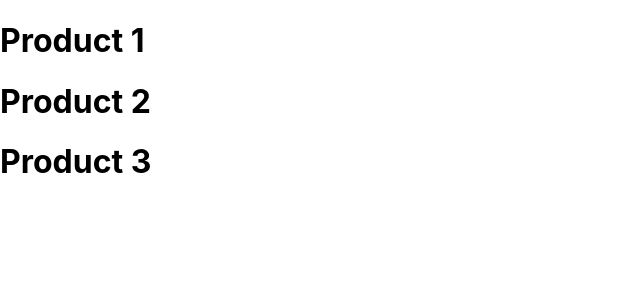
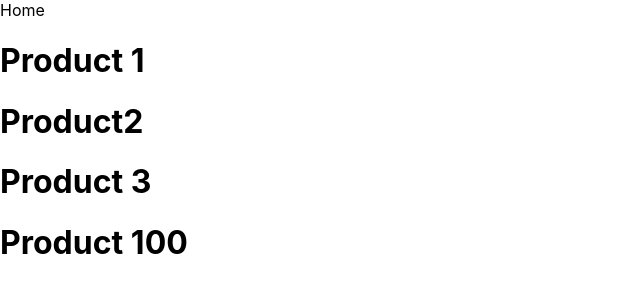
Before and after one commit to KGaurav-8102/Next-Js, a Next.js app in the folder hello-world/: page /product in a window 1280 px wide. Shown: the top 300 px of the page, without its empty margins (0-640 px from the left). Built offline with nearby package versions, Linux system fonts and the light colour scheme.

Commit message:
Link Component Navigation

```diff
--- a/hello-world/pages/product/index.js
+++ b/hello-world/pages/product/index.js
@@ -1,9 +1,31 @@
-function Product() {
+import Link from 'next/link';
+
+function Product({ productId = 100 }) {
     return (
         <>
-            <h1>Product 1</h1>
-            <h1>Product 2</h1>
-            <h1>Product 3</h1>
+            <Link href='/'>
+                <a>Home</a>
+            </Link>
+            <h1>
+                <Link href='/product/1'>
+                    <a>Product 1</a>
+                </Link>
+            </h1>
+            <h1>
+                <Link href='/product/2'>
+                    <a>Product2</a>
+                </Link>
+            </h1>
+            <h1>
+                <Link href='/product/3' replace>
+                    <a>Product 3</a>
+                </Link>
+            </h1>
+            <h1>
+                <Link href={`/product/${productId}`}>
+                    <a>Product {productId}</a>
+                </Link>
+            </h1>
         </>
     );
 }
```
Also changed, not shown: hello-world/pages/index.js (+11 -1 lines).
